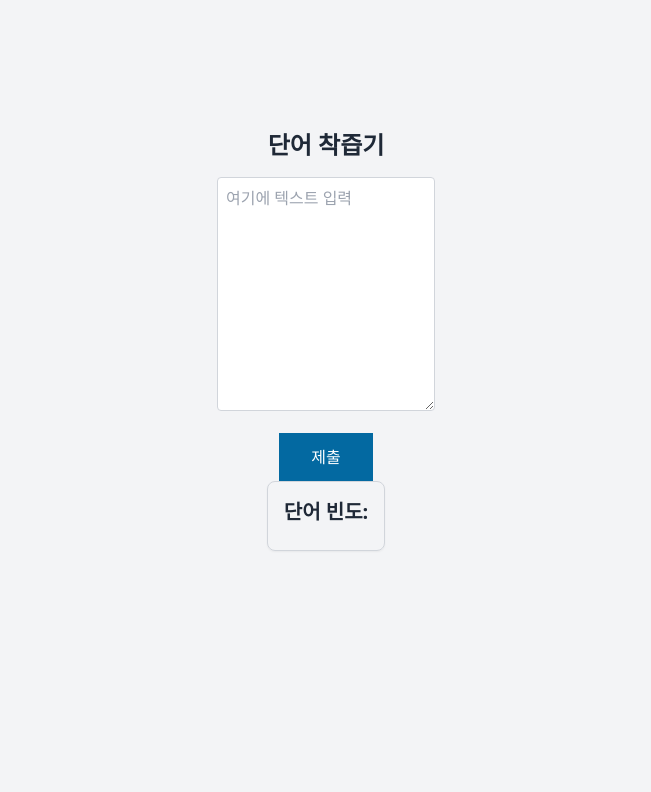
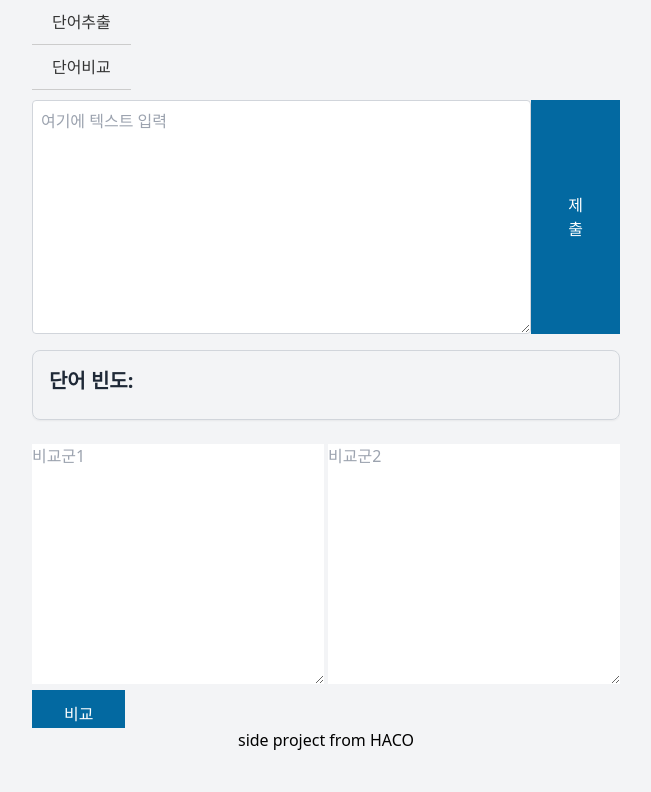
Before and after one commit to jihyeon121223/HOCOside, a plain HTML site: page index.html in a window 1280 px wide. Shown: the part 88-880 px from the top of the page, without its empty margins (314-965 px from the left). Drawn offline with nearby package versions, Linux system fonts and the light colour scheme.

Commit message:
240828 commit

```diff
--- a/index.html
+++ b/index.html
@@ -5,26 +5,52 @@
         <meta charset="UTF-8">
         <meta name="viewport" content="width=device-width, initial-scale=1.0">
         <script src="https://cdn.tailwindcss.com"></script>
-        <title>HOCO Project</title>
+        <link rel="stylesheet" href="src/styles/style.css">
+        <title>HACO Project</title>
+        <style></style>
 
-    <body class="class-name bg-gray-100 p-10">
+    <body class="bg-gray-100 p-10">
 
-        <div class="class_name001 flex flex-col items-center justify-center h-screen">
-            <h1 class="class_name002 text-2xl font-bold text-gray-800 mb-4">단어 착즙기</h1>
+        <!-- menu -->
 
-            <!-- 인풋 -->
-            <div class="mb-4">
-                <textarea id="textInput" rows="9" class="w-full p-2 border border-gray-300 rounded" placeholder="여기에 텍스트 입력"></textarea>
-            </div>
+        <div class="class_haco flex flex-col items-center justify-center h-screen">
 
-            <!-- 버튼 -->
-            <button onclick="extractWords()" class="bg-sky-700 px-4 py-2 text-white hover:bg-sky-800 sm:px-8 sm:py-3">제출<button>
+            <header>
+                <h1 class="text-2xl font-bold text-gray-800 mb-4">단어 착즙기</h1>
+            </header>
 
-            <!-- 결과 결과단을 옆으로 두바-->
-            <div id="results" class="mb-6 p-4 border border-gray-300 rounded-lg shadow-sm">
-                <h2 class="text-xl font-semibold text-gray-800">단어 빈도:</h2>
-                <ul id="wordsList" class="list-disc list-inside mt-2 text-gray-600"></ul>
-            </div>
+            <main>
+
+                <nav>
+                    <a href="#extract">단어추출</a>
+                    <a href="#compare">단어비교</a>
+                </nav>
+
+                <section class="extract">
+                    <!-- 인풋 -->
+                    <div class="mb-4 submit">
+                        <textarea id="textInput" rows="9" class="w-full p-2 border border-gray-300 rounded" placeholder="여기에 텍스트 입력"></textarea>
+                        <button onclick="extractWords()" class="bg-sky-700 px-4 py-2 text-white hover:bg-sky-800 sm:px-8 sm:py-3">제출<button>
+                    </div>
+                    <!-- 결과 -->
+                    <div id="results" class="mb-6 p-4 border border-gray-300 rounded-lg shadow-sm">
+                        <h2 class="text-xl font-semibold text-gray-800">단어 빈도:</h2>
+                        <ul id="wordsList" class="list-disc list-inside mt-2 text-gray-600"></ul>
+                    </div>
+                </section>
+
+                <section class="compare">
+                    <textarea id="text1" rows="10" cols="30" placeholder="비교군1"></textarea>
+                    <textarea id="text2" rows="10" cols="30" placeholder="비교군2"></textarea>
+                    <br>
+                    <button onclick="compareTexts()" class="bg-sky-700 px-4 py-2 text-white hover:bg-sky-800 sm:px-8 sm:py-3">비교<button></button>
+                    <div id="result1"></div>
+                    <div id="result2"></div>
+                </section>
+
+            </main>
+
+            <footer>side project from HACO</footer>
 
         <script src="./src/main.js"></script>
 
--- a/src/main.js
+++ b/src/main.js
@@ -4,7 +4,8 @@ function extractWords() {
     const textInput = document.getElementById('textInput').value;
 
     // 전처리
-    const words = textInput.toLowerCase().split(/\s+/);
+    const words = textInput.toLowerCase().split(/\s+/).filter(word => word.trim() !== '');
+    console.log(words);
 
     // 반복문
     const frequency= {};
@@ -33,4 +34,41 @@ function extractWords() {
     }
 }
 
+function compareTexts() {
+    // 두 텍스트 칸에서 값을 가져옴
+    const text1 = document.getElementById('text1').value;
+    const text2 = document.getElementById('text2').value;
+
+    // 결과를 출력할 div를 가져옴
+    const result1 = document.getElementById('result1');
+    const result2 = document.getElementById('result2');
+
+    // 텍스트를 단어로 분할
+    const words1 = text1.split(' ');
+    const words2 = text2.split(' ');
+
+    // 길이가 더 긴 배열을 기준으로 반복
+    const maxLength = Math.max(words1.length, words2.length);
+
+    let highlightedText1 = '';
+    let highlightedText2 = '';
+
+    for (let i = 0; i < maxLength; i++) {
+        if (words1[i] !== words2[i]) {
+            // 틀린 부분에 하이라이트 추가
+            highlightedText1 += `<span class="highlight">${words1[i] || ''}</span> `;
+            highlightedText2 += `<span class="highlight">${words2[i] || ''}</span> `;
+        } else {
+            // 동일한 부분은 그대로 추가
+            highlightedText1 += `${words1[i] || ''} `;
+            highlightedText2 += `${words2[i] || ''} `;
+        }
+    }
+
+    // 결과 div에 HTML로 설정
+    result1.innerHTML = highlightedText1.trim();
+    result2.innerHTML = highlightedText2.trim();
+}
+
+
     //린캠퍼스 수정 + 디자인 추가
--- /dev/null
+++ b/src/styles/style.css
@@ -0,0 +1,124 @@
+/* styles.css */
+
+/* 전체 페이지 스타일 */
+body {
+
+}
+
+/* 헤더 스타일 */
+header {
+
+}
+
+header h1 {
+
+}
+
+header nav {
+
+}
+
+header nav a {
+
+}
+
+header nav a:hover {
+
+}
+
+nav {
+    position: relative;
+    top: 0;
+    width: 100%;              /* 너비를 화면 전체로 설정 */
+    z-index: 1000;            /* 다른 요소들 위에 위치 */
+    width: 200px;              /* nav 너비 */
+    height: 100px;             /* nav 높이 */
+}
+
+nav a {
+    display: inline-flex;            /* 각 링크를 블록으로 표시 */
+    padding: 10px 20px;
+    text-decoration: none;
+    color: #333;
+    border-bottom: 1px solid #ccc;
+    flex-grow: 1;
+    text-align: center;
+}
+
+nav a:hover {
+    background-color: #ddd;
+}
+
+
+/* 메인 콘텐츠 스타일 */
+
+main {
+    overflow-y: auto;          /* 세로 스크롤을 자동으로 표시 */
+}
+
+class_haco {
+
+}
+
+.submit {
+    display: flex;
+    justify-content: center; /* 수평 가운데 정렬 */
+    text-align: center; /* 텍스트와 인라인 요소들을 가운데 정렬 */
+    }
+
+.highlight {
+    background-color: yellow;
+}
+
+.extractor {
+
+}
+
+.extractor h2 {
+
+}
+
+textarea {
+
+}
+
+textarea:focus {
+
+}
+
+button {
+
+}
+
+button:hover {
+
+}
+
+button:active {
+
+}
+
+#result {
+
+}
+
+#result h3 {
+
+}
+
+#word-list {
+
+}
+
+#word-list li {
+
+}
+
+#word-list li:hover {
+
+}
+
+/* 푸터 스타일 */
+footer {
+
+}
```
